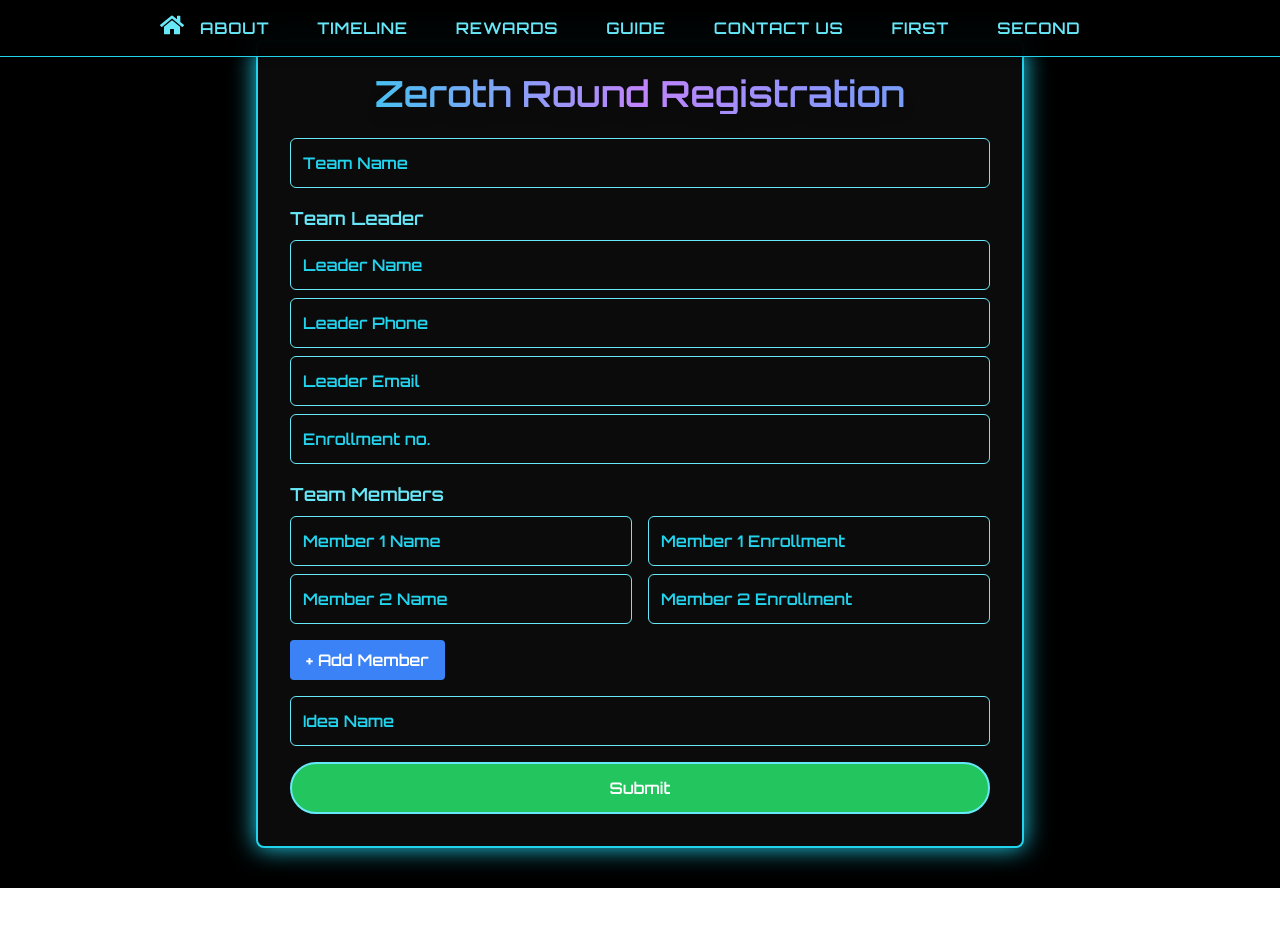
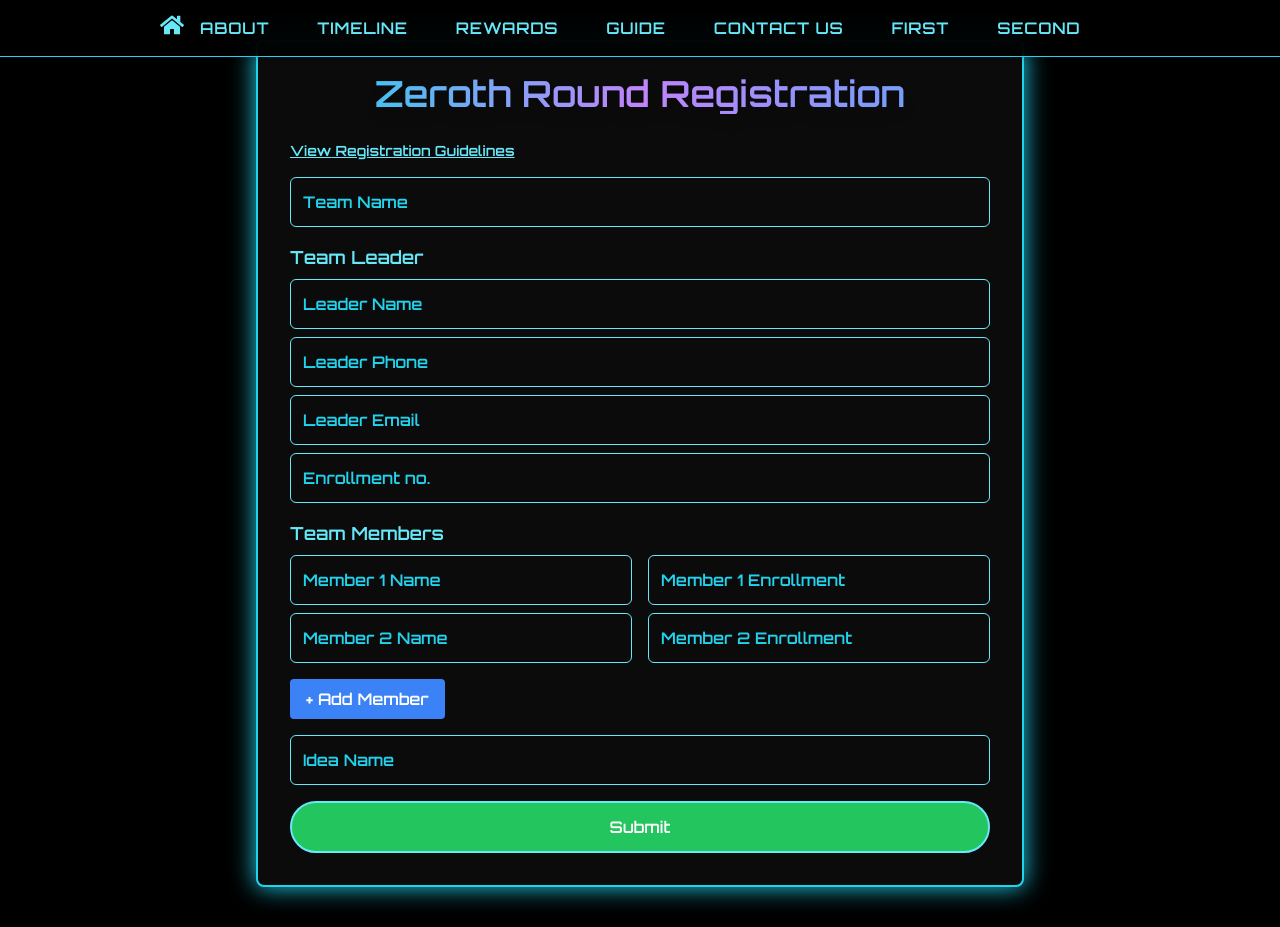
Before and after one commit to Introvert07/hackathon-frotend, a React (Vite) app: page /zeroth in a window 1280 px wide. Before the commit the page ends 888 px from the top, so only its background shows below. Built offline with nearby package versions, Linux system fonts and the light colour scheme.

Commit message:
frontendsecurity

```diff
--- a/src/components/SecondRound.jsx
+++ b/src/components/SecondRound.jsx
@@ -66,7 +66,7 @@ const SecondRound = () => {
             name="projectLink"
             value={form.projectLink}
             onChange={handleChange}
-            placeholder="Project Link (Google Drive or GitHub)"
+            placeholder="Project Link (Google Drive)"
             className="p-3 bg-transparent border border-cyan-300 text-cyan-100 rounded-md focus:outline-none focus:ring-2 focus:ring-purple-400"
           />
 
--- a/src/components/ZerothRound.jsx
+++ b/src/components/ZerothRound.jsx
@@ -106,14 +106,40 @@ const ZerothRound = () => {
       toast.error(err.response?.data?.message || 'Submission failed');
     }
   };
+  const [showRules, setShowRules] = useState(false);
+
 
   return (
+
     <section className="min-h-screen bg-black text-white px-4 py-10 flex items-center justify-center font-orbitron">
+
       <ToastContainer position="bottom-right" autoClose={3000} />
+
+
+
       <div className="w-full max-w-3xl border-2 border-cyan-400 p-8 rounded-lg shadow-[0_0_25px_#22d3ee] bg-[#0b0b0b]">
         <h2 className="text-4xl font-bold text-center bg-gradient-to-r from-cyan-400 via-purple-400 to-blue-400 bg-clip-text text-transparent mb-6 drop-shadow-lg">
           Zeroth Round Registration
         </h2>
+
+        <button
+  onClick={() => setShowRules(!showRules)}
+  className="mb-4 text-sm text-cyan-300 underline hover:text-purple-400"
+>
+  {showRules ? 'Hide' : 'View'} Registration Guidelines
+</button>
+
+{showRules && (
+  <div className="bg-[#111] border border-cyan-500 p-4 rounded text-sm text-cyan-100 space-y-2 mb-6">
+    <p>✅ <strong>Team Name:</strong> Must be unique.</p>
+    <p>✅ <strong>Team Size:</strong> 1 Leader + 2 to 3 Members.</p>
+    <p>✅ <strong>Enrollment Format: </strong>branch in lowercase like <code>ec</code>, <code>cs</code>, <code>it</code>, etc.</p>
+    <p>✅ <strong>Leader Phone:</strong> Must be a valid 10-digit number and available on WhatsApp.</p>
+    <p>✅ <strong>Leader Email:</strong> Use college mail-id<code></code>.</p>
+    <p>❌ <strong>No member can be in more than one team.</strong></p>
+  </div>
+)}
+
 
         <div className="space-y-4">
           <input
@@ -201,8 +227,13 @@ const ZerothRound = () => {
             Submit
           </button>
         </div>
+
       </div>
+
+
     </section>
+
+
   );
 };
 
```
